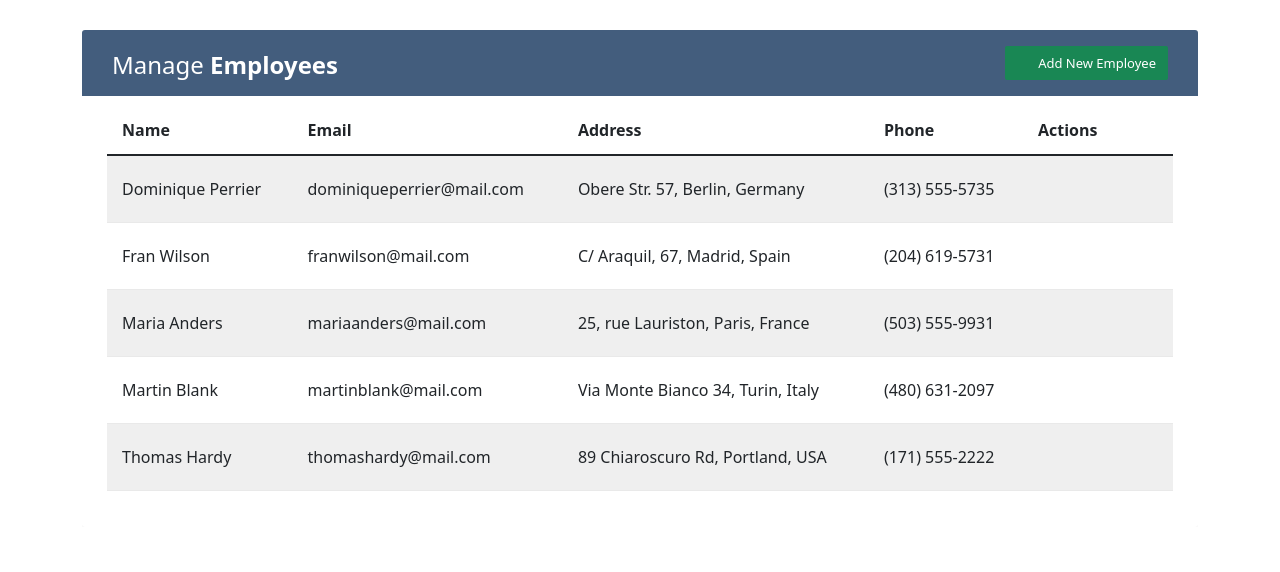
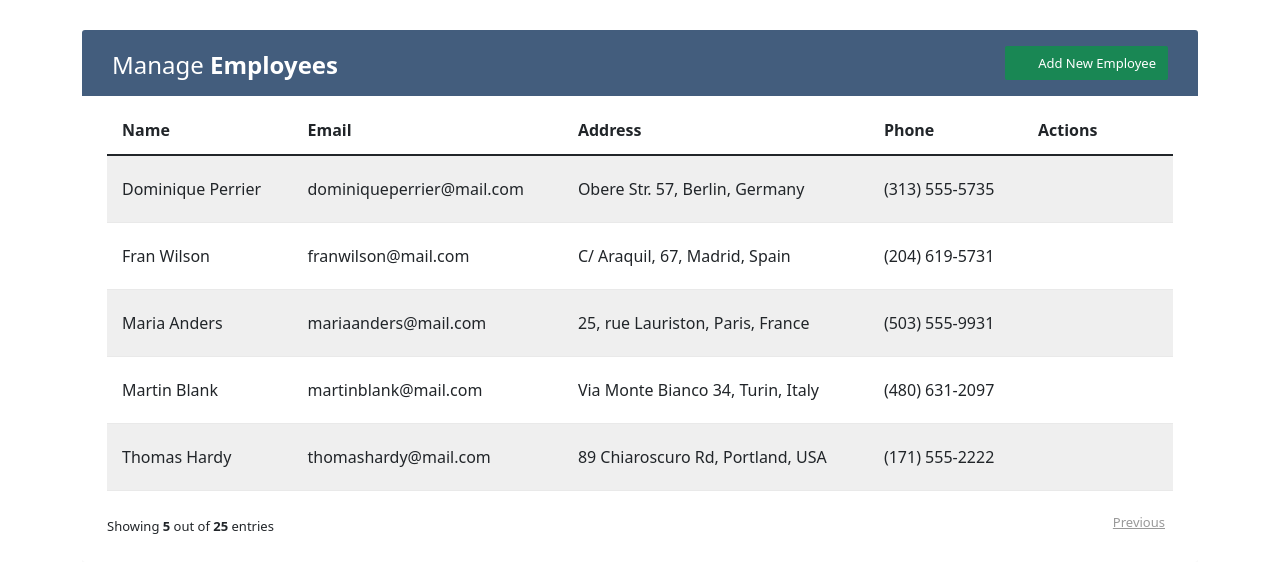
Before and after one commit to OzanEmreDikbas/hooks, a React (Create React App) app: page / in a window 1280 px wide. Shown: the top 572 px of the page. Built offline with nearby package versions, Linux system fonts and the light colour scheme.

Commit message:
6. commit.

```diff
--- a/src/components/EmployeeList.js
+++ b/src/components/EmployeeList.js
@@ -3,6 +3,8 @@ import Employee from "./Employee";
 import { EmployeeContext } from "../contexts/EmployeeContext";
 import { Button, Modal, Alert } from "react-bootstrap";
 import AddForm from "./AddForm";
+import Pagination from "./Pagination";
+
 const EmployeeList = () => {
   const { employees } = useContext(EmployeeContext);
 
@@ -78,6 +80,8 @@ const EmployeeList = () => {
             }
         </tbody>
       </table>
+      <Pagination />
+
       <Modal show={show} onHide={handleClose}>
         <Modal.Header className="modal-header" closeButton>
           <Modal.Title>Add Employee</Modal.Title>
--- a/src/components/Pagination.js
+++ b/src/components/Pagination.js
@@ -1,16 +1,38 @@
 /** @format */
 
+import { useState } from "react";
+
 const Pagination = () => {
+
+    const pages = 5;
+
+    const numOfPages = [];
+
+    for (let i=1; i <= pages; i++) {
+        numOfPages.push(i);
+    }
+
+    const [currentButton, setCurrentButton] = useState(1);
+
   return (
     <div className='clearfix'>
       <div className='hint-text'>
         Showing <b>5</b> out of <b>25</b> entries
       </div>
       <ul className='pagination'>
-        <li className='page-item disabled'>
-          <a href='#'>Previous</a>
+        <li className={`${currentButton === 1 ? 'page-item disabled' : 'page-item'}`}>
+          <a href='#!' className='page-item'
+          onClick={() => setCurrentButton((prev) => prev === 1 ? prev : prev - 1 )}>Previous</a>
         </li>
-        <li className='page-item'>
+
+      </ul>
+    </div>
+  );
+};
+
+export default Pagination;
+
+{/* <li className='page-item'>
 <a href='#' className='page-link'>
   1
 </a>
@@ -39,10 +61,4 @@ const Pagination = () => {
 <a href='#' className='page-link'>
   Next
 </a>
-        </li>
-      </ul>
-    </div>
-  );
-};
-
-export default Pagination;
+</li> */}
```
Lines whose indentation alone changed are shown as unchanged.
